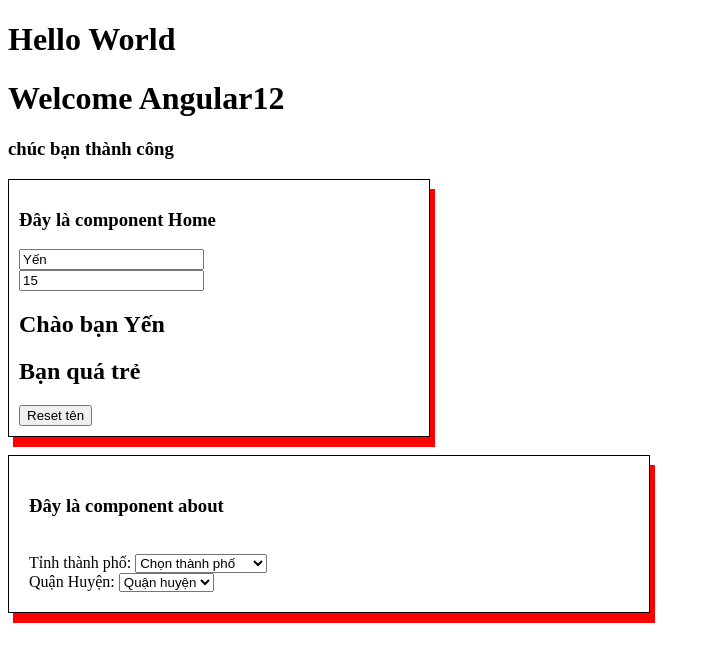
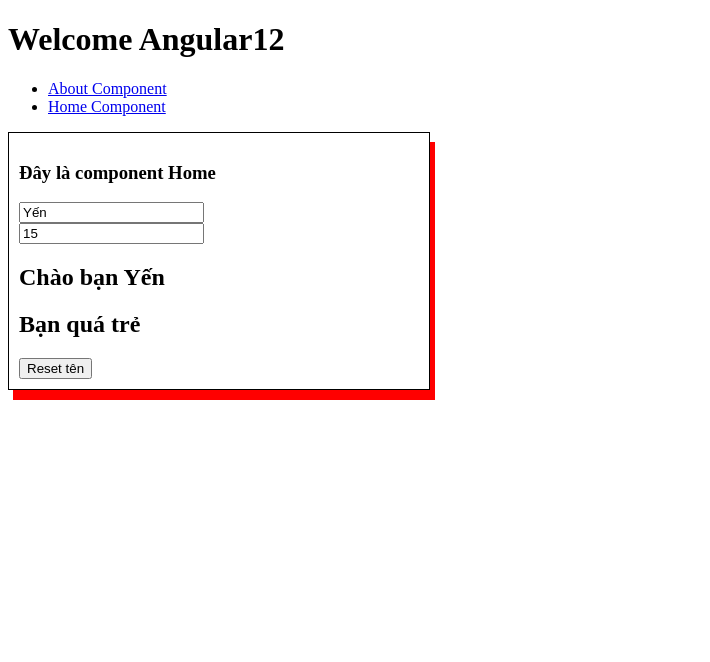
Before and after one commit to ThanhPhong278/angular12, an Angular app: page / in a window 1280 px wide. Shown: the top 662 px of the page, without its empty margins (0-710 px from the left). Built offline with nearby package versions, Linux system fonts and the light colour scheme.

Commit message:
Learn Routing Basic

```diff
--- a/src/app/app-routing.module.ts
+++ b/src/app/app-routing.module.ts
@@ -1,7 +1,14 @@
 import { NgModule } from '@angular/core';
 import { RouterModule, Routes } from '@angular/router';
-
-const routes: Routes = [];
+import { AboutComponent } from './about/about.component';
+import { HomeComponent } from './home/home.component';
+import { PageNotFoundComponentComponent } from './page-not-found-component/page-not-found-component.component';
+const routes: Routes = [
+  { path: 'about', component: AboutComponent },
+  { path: 'home', component: HomeComponent },
+  { path: '', component: HomeComponent},
+  { path: '**', component: PageNotFoundComponentComponent },  // Wildcard route for a 404 page
+];
 
 @NgModule({
   imports: [RouterModule.forRoot(routes)],
--- a/src/app/app.component.html
+++ b/src/app/app.component.html
@@ -1,5 +1,10 @@
-<h1>Hello World</h1>
 <h1>Welcome Angular12</h1>
-<h3>chúc bạn thành công</h3>
-<app-home></app-home><br>
-<app-about></app-about>
+<!-- This nav gives you links to click, which tells the router which route to use (defined in the routes constant in  AppRoutingModule) -->
+<nav>
+  <ul>
+    <li><a routerLink="/about" routerLinkActive="active">About Component</a></li>
+    <li><a routerLink="/home" routerLinkActive="active">Home Component</a></li>
+  </ul>
+</nav>
+<!-- The routed views render in the <router-outlet>-->
+<router-outlet></router-outlet>
--- a/src/app/app.module.ts
+++ b/src/app/app.module.ts
@@ -6,13 +6,15 @@ import { AppComponent } from './app.component';
 import { HomeComponent } from './home/home.component';
 import { AboutComponent } from './about/about.component';
 import { OnSalePipe } from './on-sale.pipe';
+import { PageNotFoundComponentComponent } from './page-not-found-component/page-not-found-component.component';
 
 @NgModule({
   declarations: [
     AppComponent,
     HomeComponent,
     AboutComponent,
-    OnSalePipe
+    OnSalePipe,
+    PageNotFoundComponentComponent
   ],
   imports: [
     BrowserModule,
--- /dev/null
+++ b/src/app/page-not-found-component/page-not-found-component.component.html
@@ -0,0 +1 @@
+<p>page-not-found-component works!</p>
--- /dev/null
+++ b/src/app/page-not-found-component/page-not-found-component.component.ts
@@ -0,0 +1,15 @@
+import { Component, OnInit } from '@angular/core';
+
+@Component({
+  selector: 'app-page-not-found-component',
+  templateUrl: './page-not-found-component.component.html',
+  styleUrls: ['./page-not-found-component.component.scss']
+})
+export class PageNotFoundComponentComponent implements OnInit {
+
+  constructor() { }
+
+  ngOnInit(): void {
+  }
+
+}
```
Also changed, not shown: src/app/page-not-found-component/page-not-found-component.component.scss (added), 1 other file (tests, documents, lock files or other folders).
